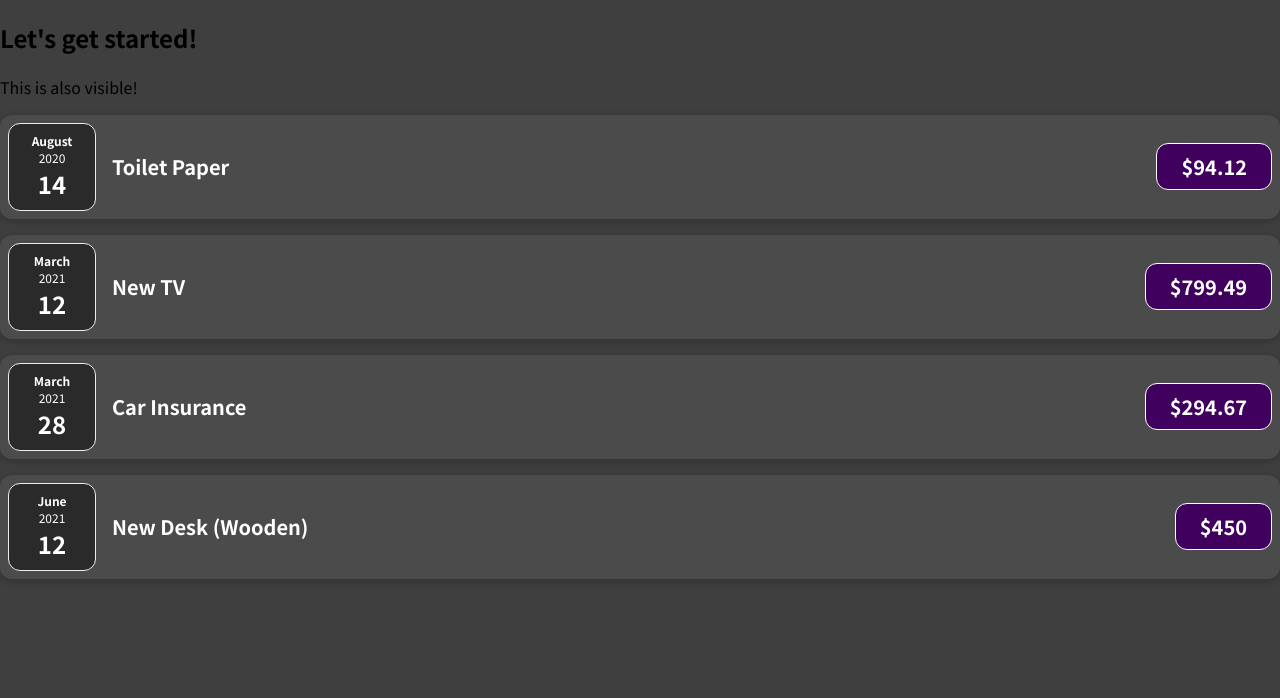
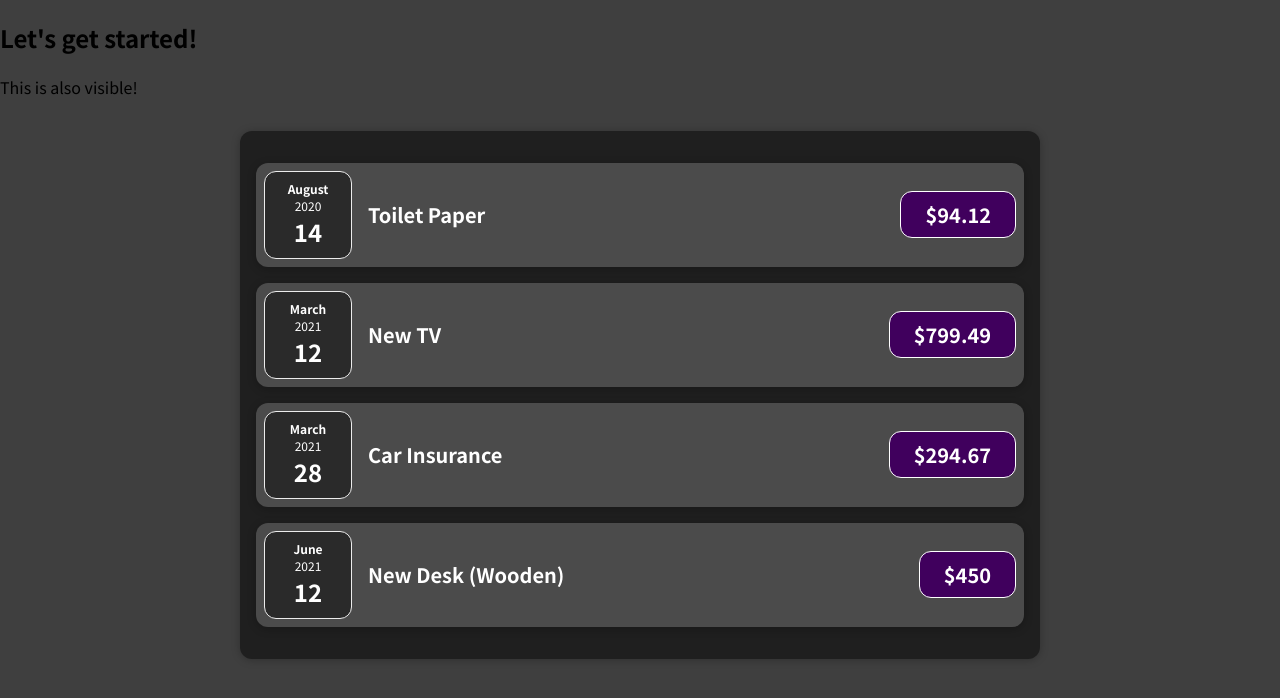
Before and after one commit to cdspaceNoob/React-complete-guide, a JavaScript app: page / in a window 1280 px wide. Shown: the top 698 px of the page. Built offline with nearby package versions, Linux system fonts and the light colour scheme.

Commit message:
props 연습문제

```diff
--- a/src/App.js
+++ b/src/App.js
@@ -1,4 +1,5 @@
 import ExpensItem from "./components/ExpenseItem";
+import Expenses from "./components/Expenses";
 
 function App() {
   const expenses = [
@@ -29,10 +30,13 @@ function App() {
       {/* p는 단락을 의미 */}
       <p>This is also visible!</p>
       {/* 대문자로 시작하는 요소는 커스텀된 요소임을 표시한다 */}
-      <ExpensItem title={expenses[0].title} amount={expenses[0].amount} date={expenses[0].date} />
+      {/* <ExpensItem title={expenses[0].title} amount={expenses[0].amount} date={expenses[0].date} />
       <ExpensItem title={expenses[1].title} amount={expenses[1].amount} date={expenses[1].date} />
       <ExpensItem title={expenses[2].title} amount={expenses[2].amount} date={expenses[2].date} />
-      <ExpensItem title={expenses[3].title} amount={expenses[3].amount} date={expenses[3].date} />
+      <ExpensItem title={expenses[3].title} amount={expenses[3].amount} date={expenses[3].date} /> */}
+
+      {/* props에 data라는 이름으로 expenses를 보내겠다. */}
+      <Expenses data={expenses} />
     </div>
   );
 
--- /dev/null
+++ b/src/components/Expenses.css
@@ -0,0 +1,9 @@
+.expenses {
+  padding: 1rem;
+  background-color: rgb(31, 31, 31);
+  margin: 2rem auto;
+  width: 50rem;
+  max-width: 95%;
+  border-radius: 12px;
+  box-shadow: 0 1px 8px rgba(0, 0, 0, 0.25);
+}
--- /dev/null
+++ b/src/components/Expenses.js
@@ -0,0 +1,15 @@
+import ExpensItem from "./ExpenseItem";
+import './Expenses.css';
+
+function Expenses(props) { //props는 expenses 배열.(객체를 4개 담고 있다)
+    return (
+        <div className="expenses">
+            <ExpensItem title={props.data[0].title} amount={props.data[0].amount} date={props.data[0].date} />
+            <ExpensItem title={props.data[1].title} amount={props.data[1].amount} date={props.data[1].date} />
+            <ExpensItem title={props.data[2].title} amount={props.data[2].amount} date={props.data[2].date} />
+            <ExpensItem title={props.data[3].title} amount={props.data[3].amount} date={props.data[3].date} />
+        </div>
+    );
+}
+
+export default Expenses;
```
